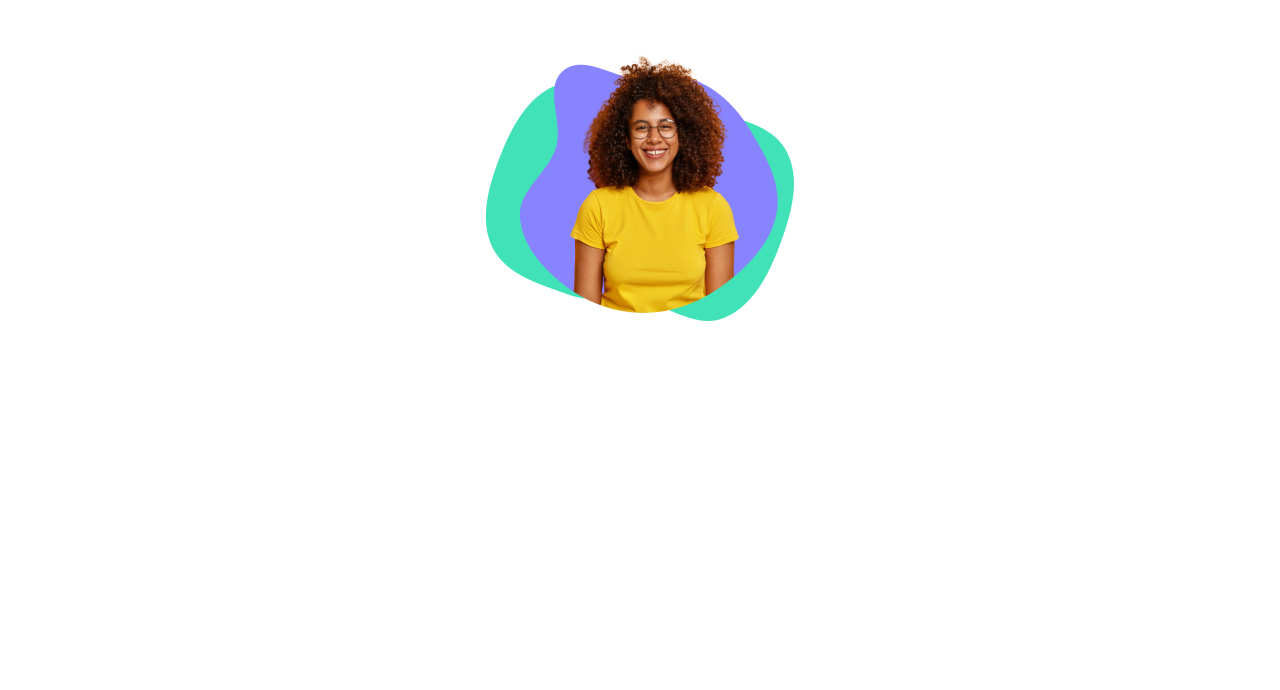
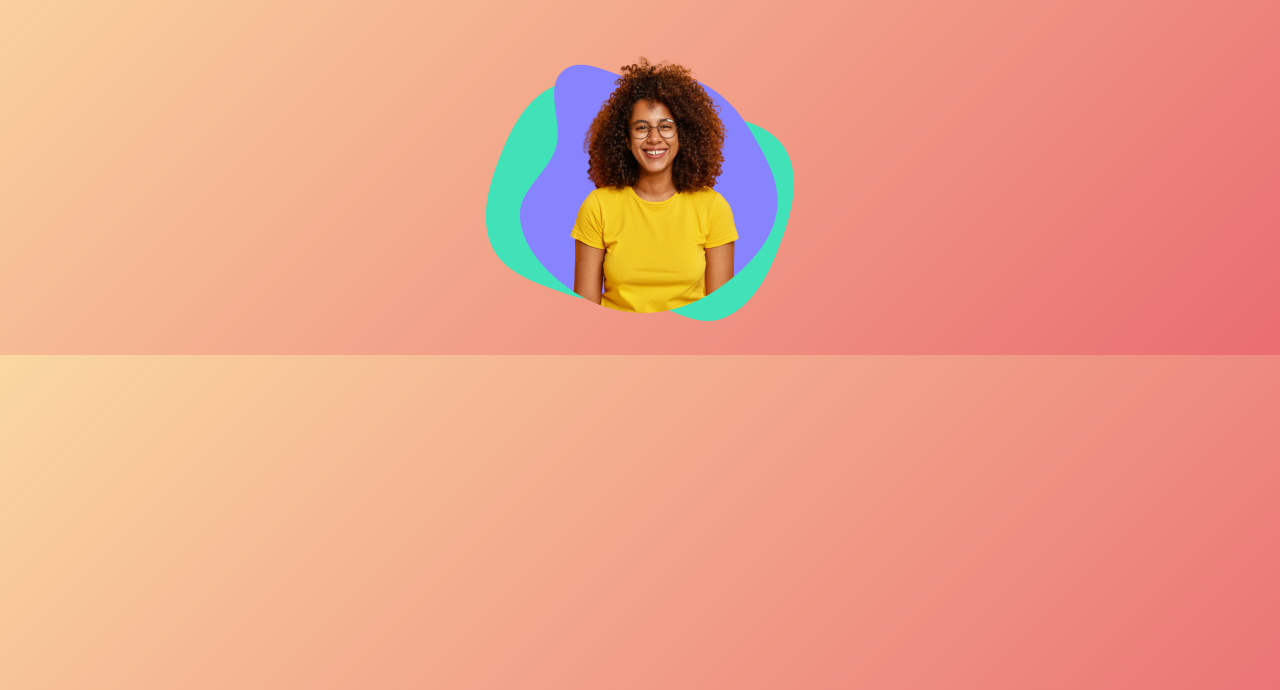
Before and after one commit to MiguelHG2351/portafolio-elisa, a plain HTML site: page index.html in a window 1280 px wide. Shown: the part 110-800 px from the top of the page. Drawn offline with Linux system fonts and the light colour scheme.

```diff
--- a/style.css
+++ b/style.css
@@ -1,5 +1,6 @@
 body {
     margin: 0;
+    background-image: linear-gradient(135deg, #FAD7A1, #E96D71);
 }
 
 /* Format User Agent */
```
Also changed, not shown: 1 other file.
